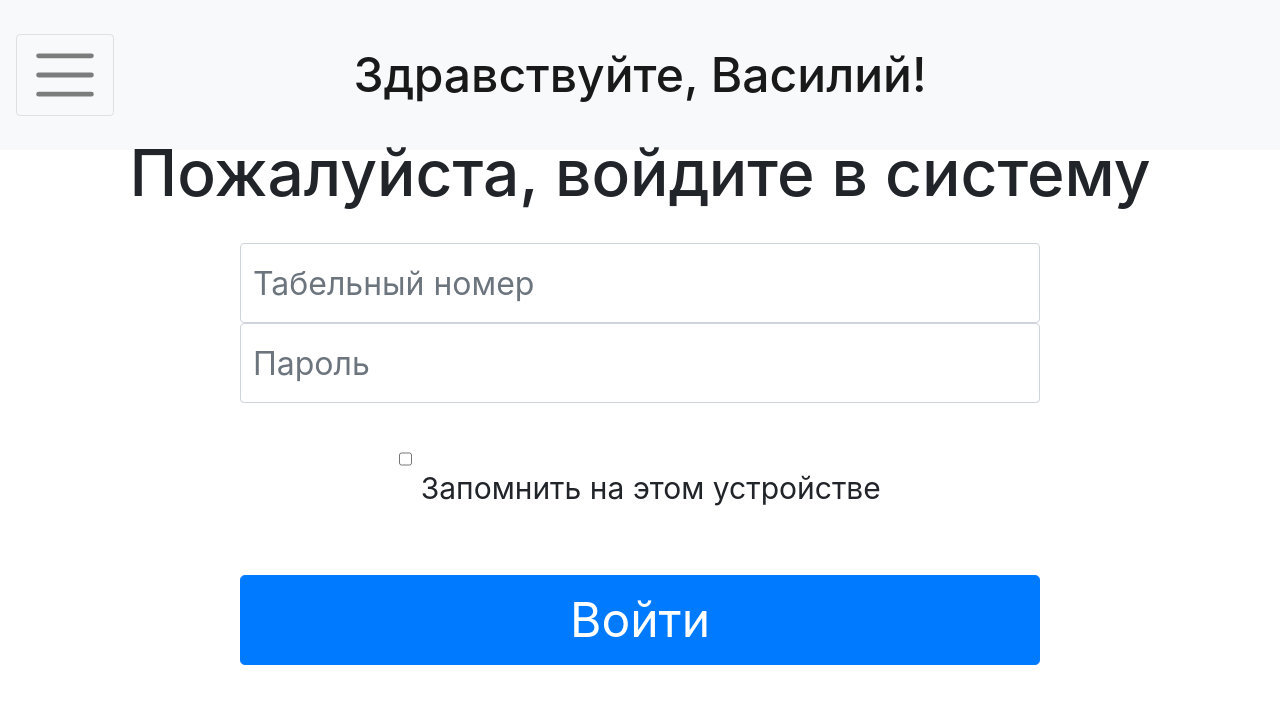
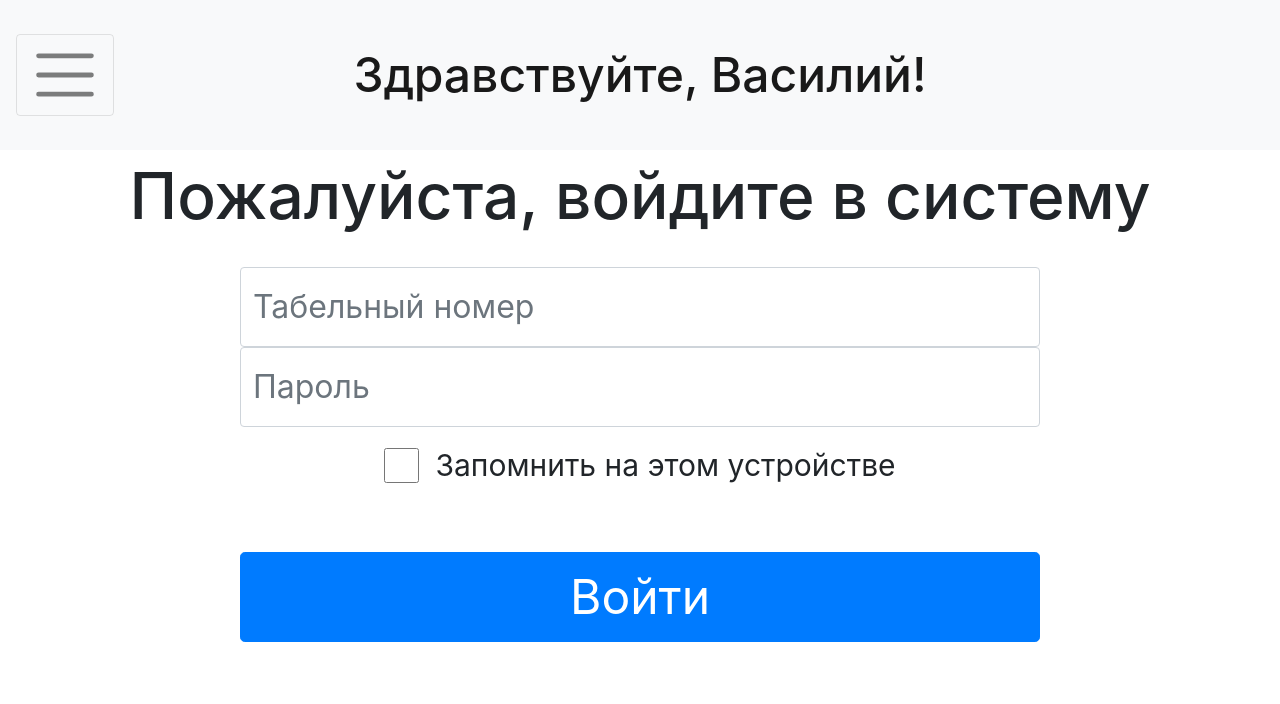
Before and after one commit to kerniee/leaders_of_digital_final_fanopoch, a Django app: page /login/ in a window 1280 px wide. Shown: the top 704 px of the page. Run offline with Django 3.2, Linux system fonts and the light colour scheme; some libraries are stand-ins or nearby versions.

Commit message:
login additional

```diff
--- a/leader_final_site/main/urls.py
+++ b/leader_final_site/main/urls.py
@@ -10,4 +10,5 @@ urlpatterns = [
     path("messages/", views.messages, name="messages"),
     path("missions/", views.missions, name="missions"),
     path("login/", views.login, name="login"),
+    path("login/process", views.process_login, name="process_login"),
 ]
--- a/leader_final_site/main/views.py
+++ b/leader_final_site/main/views.py
@@ -1,5 +1,5 @@
 import django_filters
-from django.shortcuts import render as django_render
+from django.shortcuts import render as django_render, redirect
 from django.http import HttpResponse
 from django.views.generic import ListView
 from django_filters.views import FilterView
@@ -49,7 +49,12 @@ def missions(request):
 
 
 def login(request):
-    return django_render(request, "main/login.html")
+    return django_render(request, "main/login.html", {"ip_address": "/"})
+
+
+def process_login(request):
+    pass  # TODO: login
+    return redirect("index")
 
 
 class CardsFilter(django_filters.FilterSet):
--- a/leader_final_site/static/main/css/style.css
+++ b/leader_final_site/static/main/css/style.css
@@ -60,9 +60,20 @@ body {
     flex-direction: column;
 }
 
-.login input {
+.login .form-control {
     font-size: 2rem;
     min-height: 80px;
+}
+
+.login .checkbox {
+    width: 35px;
+    height: 35px;
+    margin-right: 1rem;
+}
+
+.login .checkbox-label {
+    display: flex;
+    align-items: center;
 }
 
 .login button {
--- a/leader_final_site/templates/main/index.html
+++ b/leader_final_site/templates/main/index.html
@@ -1,7 +1,7 @@
 {% extends "base_generic.html" %}
 
 {% block nav_title %}
-    Здравствуйте, Василий Иванович!
+    Здравствуйте, Василий!
 {% endblock %}
 
 {% block content %}
--- a/leader_final_site/templates/main/login.html
+++ b/leader_final_site/templates/main/login.html
@@ -7,11 +7,12 @@
 {% block content %}
     <div class="login_wrapper">
         <h1 class="login_title">Пожалуйста, войдите в систему</h1>
-        <form class="login">
+        <form class="login" action="/login/process" method="POST">
+            {% csrf_token %}
             <input type="text" id="inputTabelNumber" class="form-control" placeholder="Табельный номер" required="">
             <input type="password" id="inputPassword" class="form-control" placeholder="Пароль" required="">
-            <label class="align-self-center my-3">
-                <input type="checkbox" value="remember-me"> Запомнить на этом устройстве
+            <label class="checkbox-label align-self-center my-3">
+                <input class="checkbox" type="checkbox" value="remember-me"> Запомнить на этом устройстве
             </label>
             <button class="btn btn-lg btn-primary btn-block mt-5" type="submit">Войти</button>
         </form>
```
